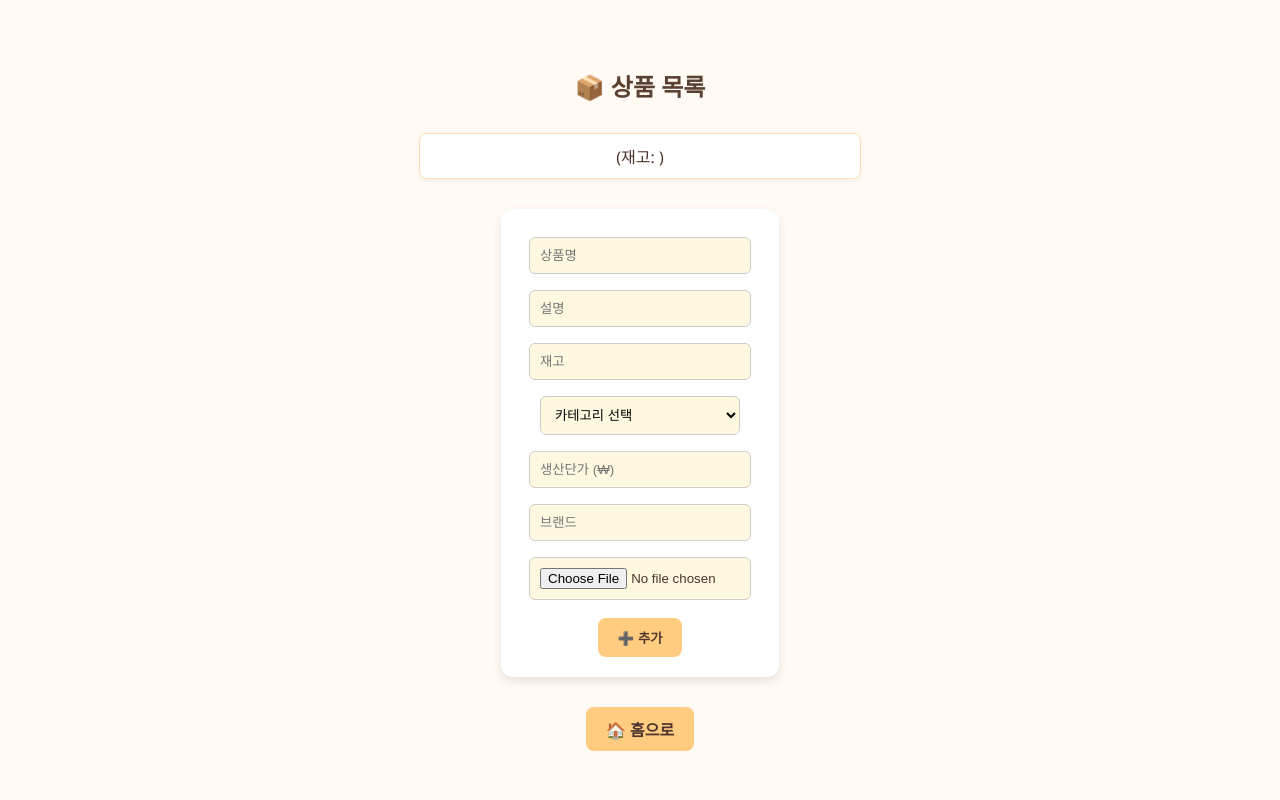
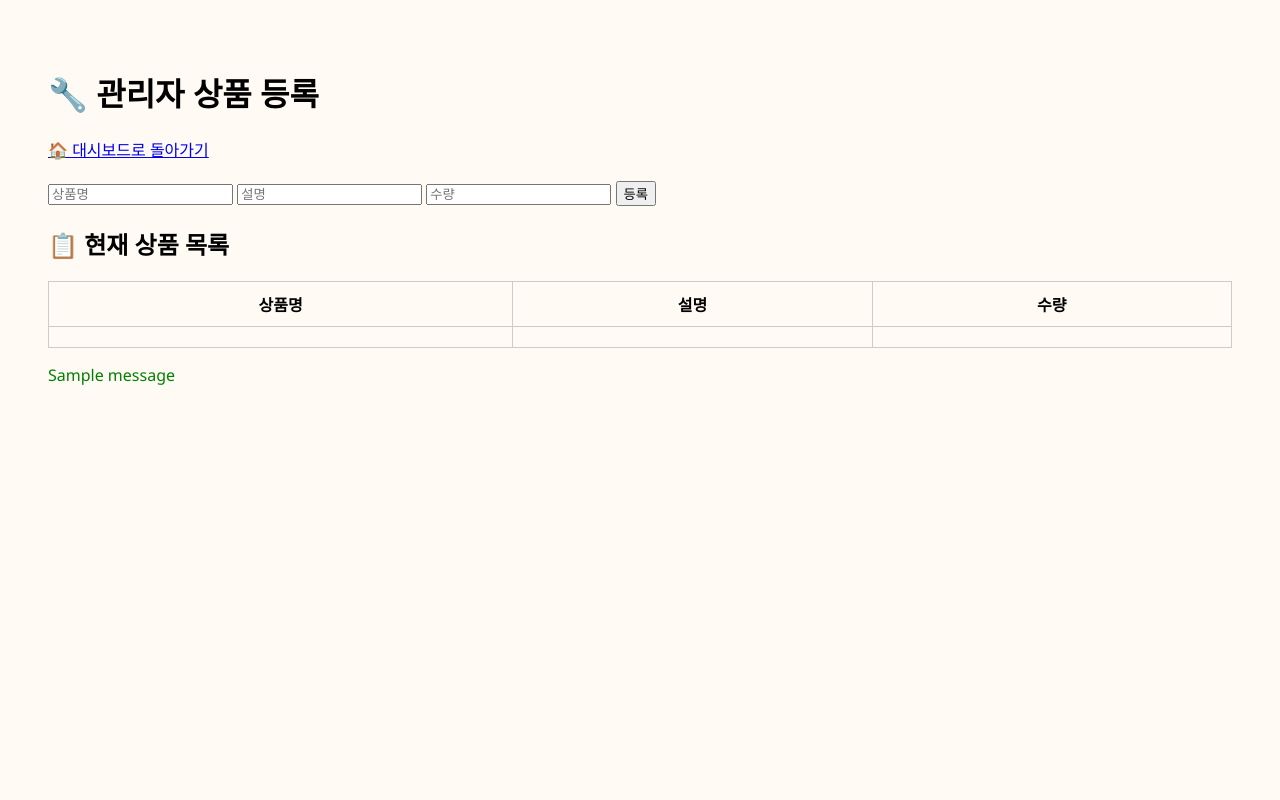
Before and after one commit to carrot0217/Betifulstore-app, a Flask app: page /admin/items in a window 1280 px wide. Run offline with Flask 3, Linux system fonts and the light colour scheme; the visitor is signed in with stand-in values (Sample User, id 1); one stand-in notice (Sample message) is shown; a database or web service that is not in the repository returns one stand-in record (values such as "Sample title"); lists and menus that the app fills with data are empty; some libraries are stand-ins or nearby versions.

Commit message:
Update admin_items.html

```diff
--- a/templates/admin_items.html
+++ b/templates/admin_items.html
@@ -2,114 +2,53 @@
 <html lang="ko">
 <head>
   <meta charset="UTF-8">
-  <title>상품 관리</title>
+  <title>🛠️ 상품 관리</title>
   <meta name="viewport" content="width=device-width, initial-scale=1">
   <style>
     body {
+      background-color: #fffaf3;
       font-family: 'Segoe UI', sans-serif;
-      background-color: #fffaf3;
-      color: #4e342e;
-      text-align: center;
       padding: 40px;
     }
-    h2 {
-      color: #5a4031;
-      margin-bottom: 30px;
+    table {
+      width: 100%;
+      border-collapse: collapse;
     }
-    ul {
-      list-style: none;
-      padding: 0;
-      margin-bottom: 30px;
-    }
-    li {
-      background-color: #fff;
-      border: 1px solid #ffe0b2;
-      margin: 10px auto;
-      padding: 10px 20px;
-      border-radius: 8px;
-      width: 80%;
-      max-width: 400px;
-      box-shadow: 0 2px 5px rgba(0,0,0,0.05);
+    th, td {
+      padding: 10px;
+      border: 1px solid #ccc;
+      text-align: center;
     }
     form {
-      background-color: #fff;
-      padding: 20px;
-      border-radius: 12px;
-      box-shadow: 0 4px 10px rgba(0,0,0,0.1);
-      display: inline-block;
-    }
-    input[type="text"], input[type="number"], input[type="file"], select {
-      padding: 10px;
-      margin: 8px;
-      border: 1px solid #ccc;
-      border-radius: 6px;
-      width: 200px;
-      background-color: #fff8e1;
-    }
-    #custom_category {
-      display: none;
-    }
-    button {
-      padding: 10px 20px;
-      background-color: #ffcc80;
-      border: none;
-      border-radius: 8px;
-      font-weight: bold;
-      color: #4e342e;
-      cursor: pointer;
-      margin-top: 10px;
-    }
-    button:hover {
-      background-color: #ffb74d;
+      margin-top: 20px;
     }
   </style>
-  <script>
-    function toggleCustomCategory(select) {
-      const customInput = document.getElementById("custom_category");
-      if (select.value === "직접입력") {
-        customInput.style.display = "inline-block";
-        customInput.name = "category";
-      } else {
-        customInput.style.display = "none";
-        customInput.name = "unused";
-      }
-    }
-  </script>
 </head>
 <body>
-  <h2>📦 상품 목록</h2>
-
-  <ul>
-    {% for item in items %}
-      <li>{{ item.name }} (재고: {{ item.stock }})</li>
-    {% endfor %}
-  </ul>
-
-  <form method="post" action="/admin/items/add" enctype="multipart/form-data">
-    <div><input name="name" type="text" placeholder="상품명" required></div>
-    <div><input name="description" type="text" placeholder="설명"></div>
-    <div><input name="stock" type="number" placeholder="재고" required></div>
-
-    <div>
-      <select name="category_select" onchange="toggleCustomCategory(this)" required>
-        <option value="">카테고리 선택</option>
-        <option value="잡화">잡화</option>
-        <option value="의류">의류</option>
-        <option value="가전">가전</option>
-        <option value="도서/음반DVD">도서/음반DVD</option>
-        <option value="직접입력">직접입력</option>
-      </select>
-      <input type="text" id="custom_category" placeholder="직접입력 카테고리">
-    </div>
-
-    <div><input name="price" type="number" placeholder="생산단가 (₩)"></div>
-    <div><input name="manufacturer" type="text" placeholder="브랜드"></div>
-    <div><input name="image" type="file"></div>
-    <button type="submit">➕ 추가</button>
+  <h1>🔧 관리자 상품 등록</h1>
+  <a href="{{ url_for('dashboard') }}">🏠 대시보드로 돌아가기</a>
+  <form method="POST">
+    <input type="text" name="name" placeholder="상품명" required>
+    <input type="text" name="description" placeholder="설명" required>
+    <input type="number" name="quantity" placeholder="수량" required>
+    <button type="submit">등록</button>
   </form>
 
-  <div style="margin-top: 30px;">
-    <a href="/admin/home" style="display:inline-block; padding:10px 20px; background-color:#ffcc80; color:#4e342e; font-weight:bold; border-radius:8px; text-decoration:none;">🏠 홈으로</a>
-  </div>
+  <h2>📋 현재 상품 목록</h2>
+  <table>
+    <tr><th>상품명</th><th>설명</th><th>수량</th></tr>
+    {% for item in items %}
+    <tr>
+      <td>{{ item[1] }}</td>
+      <td>{{ item[2] }}</td>
+      <td>{{ item[3] }}</td>
+    </tr>
+    {% endfor %}
+  </table>
+  {% with messages = get_flashed_messages() %}
+    {% if messages %}
+      <p style="color: green;">{{ messages[0] }}</p>
+    {% endif %}
+  {% endwith %}
 </body>
 </html>
```
